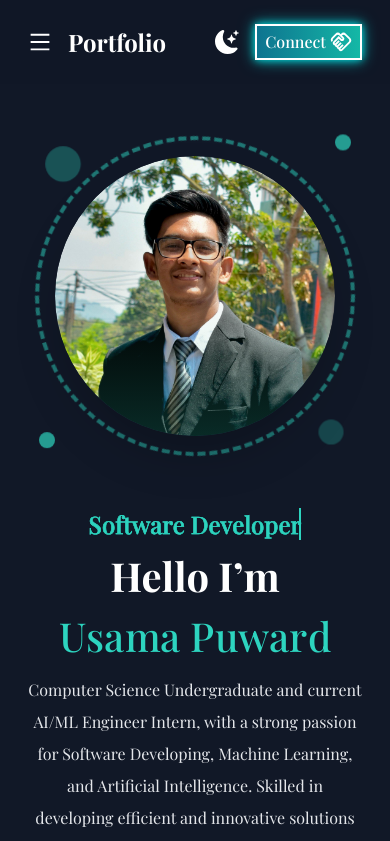
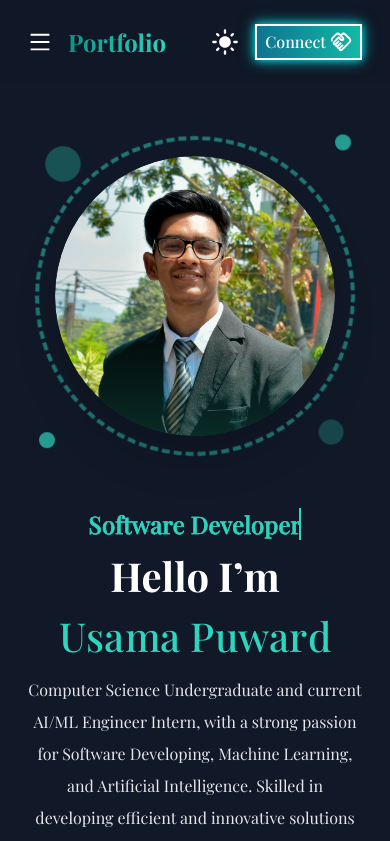
Before and after one commit to Usamafuward/portfolio, a React (Vite) app: page / in a window 390 px wide. Shown: the top 841 px of the page. Built offline with nearby package versions, Linux system fonts and the light colour scheme.

Commit message:
latest change

```diff
--- a/src/components/Layout.jsx
+++ b/src/components/Layout.jsx
@@ -1,5 +1,6 @@
 import { useState, useEffect, useContext } from "react";
 import { BsFillMoonStarsFill } from "react-icons/bs";
+import { MdLightMode } from "react-icons/md";
 import {
   AiFillLinkedin,
   AiFillInstagram,
@@ -132,9 +133,22 @@ const Layout = () => {
             </li>
             <li>
               <Link to="/">
-                <h1 className="font-bold font-playfair text-2xl sm:text-3xl cursor-pointer text-gray-800 dark:text-white hover:text-teal-500 dark:hover:text-teal-400 transition-colors duration-200">
-                  Portfolio
-                </h1>
+                <div className="relative inline-block group">
+                  <h1
+                    className="font-playfair text-2xl sm:text-3xl font-bold
+        bg-gradient-to-r from-teal-600 to-teal-400
+        bg-clip-text text-transparent
+        transition-all duration-300
+        hover:from-teal-600 hover:to-teal-400"
+                  >
+                    Portfolio
+                  </h1>
+                  <span
+                    className="absolute -bottom-1 left-0 w-0 h-0.5
+        bg-gradient-to-r from-teal-600 to-teal-400
+        group-hover:w-full transition-all duration-300"
+                  ></span>
+                </div>
               </Link>
             </li>
           </ul>
@@ -156,10 +170,17 @@ const Layout = () => {
               ))}
             </li>
             <li>
-              <BsFillMoonStarsFill
-                onClick={() => setDarkMode(!darkMode)}
-                className="cursor-pointer text-2xl text-gray-700 dark:text-white hover:text-teal-500 dark:hover:text-teal-400 transition-colors duration-200"
-              />
+              {darkMode ? (
+                <MdLightMode
+                  onClick={() => setDarkMode(!darkMode)}
+                  className="cursor-pointer text-2xl w-7 h-7 text-gray-700 dark:text-white hover:text-teal-500 dark:hover:text-teal-400 transition-colors duration-200"
+                />
+              ) : (
+                <BsFillMoonStarsFill
+                  onClick={() => setDarkMode(!darkMode)}
+                  className="cursor-pointer text-2xl w-7 h-7 text-gray-700 dark:text-white hover:text-teal-500 dark:hover:text-teal-400 transition-colors duration-200"
+                />
+              )}
             </li>
             <li className="relative ml-4 sm:ml-5">
               <Link to="/contact">
```
